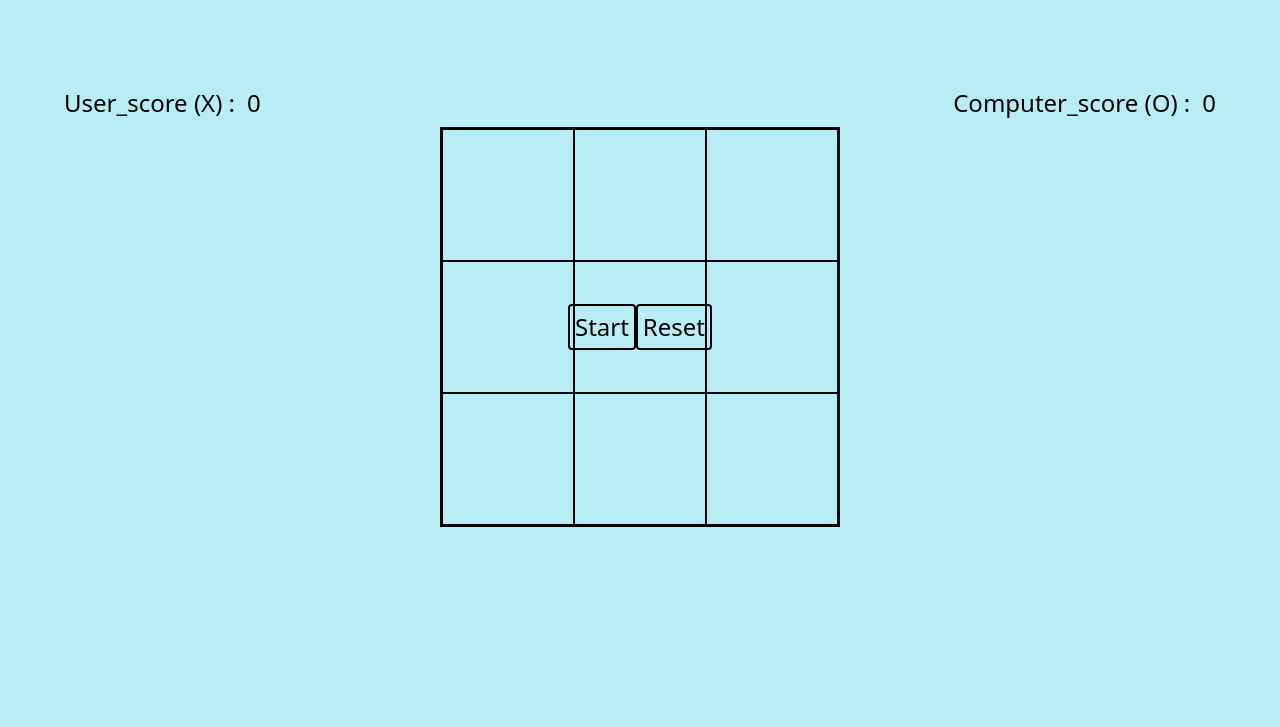
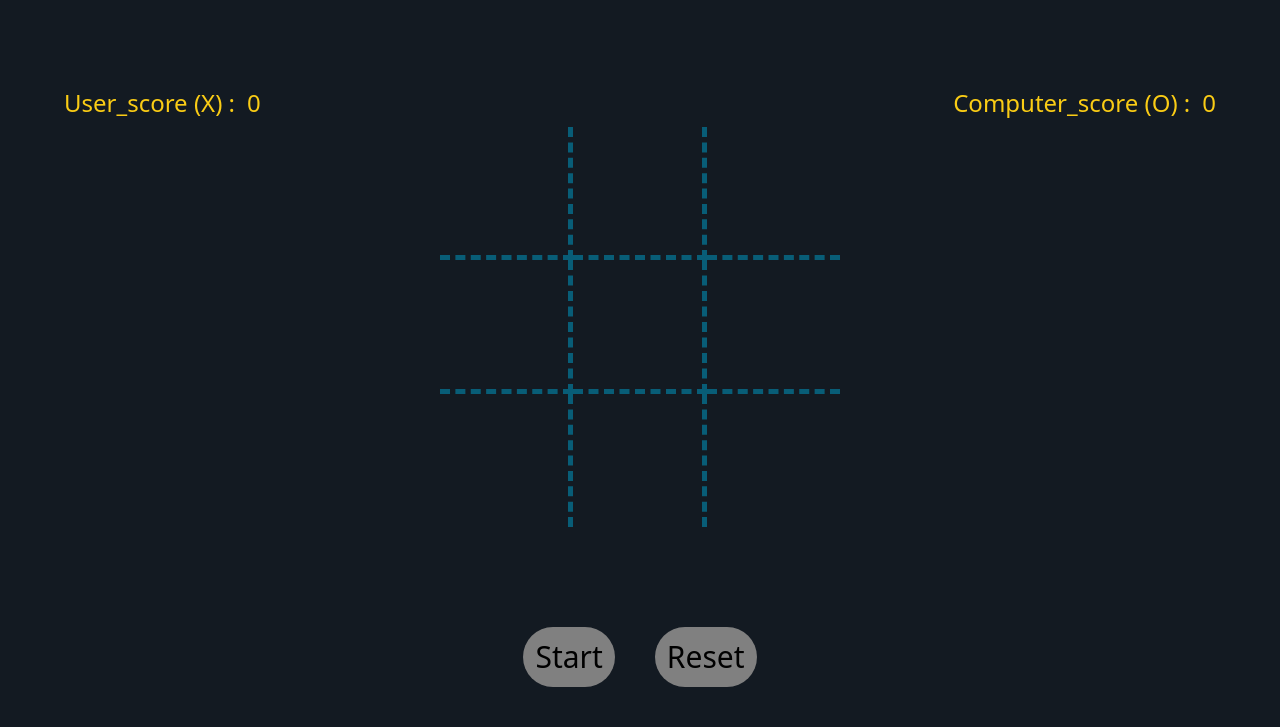
Before and after one commit to coder-gaurav69/Tic-tak-toe, a website: page index.html in a window 1280 px wide. Shown: the part 73-800 px from the top of the page. Drawn offline with Linux system fonts and the light colour scheme.

Commit message:
Add files via upload

```diff
--- a/index.html
+++ b/index.html
@@ -3,27 +3,23 @@
 <head>
   <meta charset="UTF-8">
   <meta name="viewport" content="width=device-width, initial-scale=1.0">
+  <link href="./output.css" rel="stylesheet">
+  <link rel="preconnect" href="https://fonts.googleapis.com">
+  <link rel="preconnect" href="https://fonts.gstatic.com" crossorigin>
+  <link href="https://fonts.googleapis.com/css2?family=Bebas+Neue&display=swap" rel="stylesheet">
   <link rel="stylesheet" href="style.css">
-  <link href="./output.css" rel="stylesheet">
-<!--   <script src="https://cdn.tailwindcss.com"></script> -->
+  <!-- <script src="https://cdn.tailwindcss.com"></script> -->
 
 </head>
 <body>
 
-  <div class="max-w-[100%] h-[100vh] bg-[#b8edf5] flex flex-col items-center justify-center relative ">
+  <div class="w-[100%] h-[100vh] bg-[#131A22] flex flex-col items-center justify-center relative ">
 
-      <div class="text-[20px] flex sm:absolute sm:top-[75%]  sm:text-2xl relative top-[140px] md:absolute md:top-[20%] md:left-[5%]">
-        <label class="User">User_score (X) :</label>&ensp;
-        <p class="U_score">0</p>
-      </div>
+    <div class="flex sm:flex-row flex-col absolute top-0 bg-[#37475A] w-[100%] sm:h-[60px] h-fit justify-center items-center gap-2">
 
-      <div class="computer text-[20px] flex sm:absolute sm:top-[70%]  sm:text-2xl relative top-[145px] md:absolute md:top-[20%] md:right-[5%]">
-        <label class="User_type">Computer_score (O) :</label>&ensp;
-        <p class="C_score">0</p>
-      </div>
+      <p class="sm:text-4xl text-3xl text-blue-500 sm:absolute sm:left-0 relative px-[15px]">Tic Tac Toe</p>
 
-      <div class="flex sm:flex-row  sm:gap-5 flex-col gap-y-1 sm:text-2xl text-xl absolute top-[10px]">
-
+        <div class="flex sm:flex-row flex-col sm:relative sm:left-[100px] lg:left-0 md:text-2xl sm:text-xl text-xl sm:gap-5 sm:w-fit xs:w-[100%]">
           <div class="Game_mode">
             <select id="gameModeSelect" >
               <option class="placeholder" disabled selected value="">Select Game Mode</option>
@@ -44,20 +40,40 @@
 
     </div>
 
-    <div class="result absolute sm:absolute sm:top-[70px] top-[120px] text-2xl"></div>
 
-    <div class="md:w-[400px]  md:h-[400px] sm:w-[300px] sm:h-[300px] w-[200px] h-[200px] border border-black border-[2px] grid grid-rows-3 grid-cols-3 sm:relative sm:bottom-[50px] md:relative md:top-0 absolute">
-      <div class="entity border border-black border-[1px] flex justify-center items-center md:text-7xl text-4xl"></div>
-      <div class="entity border border-black border-[1px] flex justify-center items-center md:text-7xl text-4xl"></div>
-      <div class="entity border border-black border-[1px] flex justify-center items-center md:text-7xl text-4xl"></div>
-      <div class="entity border border-black border-[1px] flex justify-center items-center md:text-7xl text-4xl"></div>
-      <div class="entity border border-black border-[1px] flex justify-center items-center md:text-7xl text-4xl"></div>
-      <div class="entity border border-black border-[1px] flex justify-center items-center md:text-7xl text-4xl"></div>
-      <div class="entity border border-black border-[1px] flex justify-center items-center md:text-7xl text-4xl"></div>
-      <div class="entity border border-black border-[1px] flex justify-center items-center md:text-7xl text-4xl"></div>
-      <div class="entity border border-black border-[1px] flex justify-center items-center md:text-7xl text-4xl"></div>
+    </div>
+
+    <div class="md:text-[35px] lg:text-[45px] flex absolute top-[11%] left-[5%] text-yellow-400 xs:hidden md:block">
+      <div class="round hidden">Round:</div>
+    </div>
+
+
+      <div class="text-[20px] flex sm:absolute sm:top-[75%]  sm:text-2xl relative top-[150px] md:absolute md:top-[20%] md:left-[5%] text-yellow-400">
+        <label class="User">User_score (X) :</label>&ensp;
+        <p class="U_score">0</p>
+      </div>
+
+      <div class="computer text-[20px] flex sm:absolute sm:top-[70%]  sm:text-2xl relative top-[150px] md:absolute md:top-[20%] md:right-[5%] text-yellow-400">
+        <label class="User_type">Computer_score (O) :</label>&ensp;
+        <p class="C_score">0</p>
+      </div>
+
+
+    <div class="result absolute sm:absolute sm:top-[70px] lg:top-[100px] top-[145px] text-2xl text-orange-500"></div>
+
+    <div class="md:w-[400px] md:h-[400px] sm:w-[280px] sm:h-[280px] w-[200px] h-[200px] grid grid-rows-3 grid-cols-3 sm:relative sm:bottom-[50px] md:relative md:top-0 absolute">
+      <div class="entity md:text-7xl text-4xl" style="--r:5px; --b:5px;"></div>
+      <div class="entity md:text-7xl text-4xl" style="--r:5px; --b:5px;"></div>
+      <div class="entity md:text-7xl text-4xl" style="--b:5px;"></div>
+      <div class="entity md:text-7xl text-4xl" style="--r:5px; --b:5px;"></div>
+      <div class="entity md:text-7xl text-4xl" style="--r:5px; --b:5px;"></div>
+      <div class="entity md:text-7xl text-4xl" style="--b:5px;"></div>
+      <div class="entity md:text-7xl text-4xl" style="--r:5px;"></div>
+      <div class="entity md:text-7xl text-4xl" style="--r:5px;"></div>
+      <div class="entity md:text-7xl text-4xl"></div>
       <div class="line md:w-[400px] sm:w-[300px] w-[200px]"></div>
     </div>
+
 
     <audio class="tick_sound">
       <source src="tick.wav" type="audio/wav">
@@ -71,9 +87,9 @@
       <source src="lose.wav" type="audio/wav">
     </audio>
 
-    <div class="flex gap-5  absolute  sm:text-3xl text-2xl bottom-[50px]">
-      <button class="play p-[5px] sm:text-3xl text-2xl border border-black border-[2px] rounded">Start</button>
-      <button class="reset p-[5px] sm:text-3xl text-2xl border border-black border-[2px] rounded">Reset</button>
+    <div class="flex flex-row  gap-5 sm:gap-10  absolute  sm:text-3xl text-2xl bottom-[40px] ">
+      <button class="play p-[12px]  rounded-full bg-[grey]">Start</button>
+      <button class="reset p-[12px] rounded-full bg-[grey]">Reset</button>
     </div>
 
   </div>
--- a/script.js
+++ b/script.js
@@ -17,6 +17,8 @@ let Match = document.querySelector("#Match_select");
 let mode  = document.querySelector("#gameModeSelect");
 let GameMode;
 let Match_value;
+let round = document.querySelector(".round")
+let R=1;
 
 
 document.addEventListener('DOMContentLoaded', (event) => {
@@ -39,24 +41,16 @@ document.addEventListener('DOMContentLoaded', (event) => {
 });
 
 play.addEventListener("click",()=>{
-    start();
+    if(Match_value != null && GameMode != null){
+        start();
+        if(Match_value != 1){
+            round.style.display = "block"
+            round.innerText = `Round: ${R}`
+        }
+    }
 })
 
-// reset.addEventListener("click",()=>{
-//     // U = 0;
-//     // C = 0;
-//     // User_score.innerHTML = ""
-//     // Computer_score.innerHTML = ""
-//     // entity.forEach(function(a,i){
-//     //     a.innerHTML = ""; // Reset the entity's inner HTML
-//     // })
-//     // line.style.display = "none"
-//     // mode.selectedIndex = 0;
-//     // Match.selectedIndex = 0;
-//     // result.innerHTML = ""
-//     location.reload();
 
-// })
 
 document.addEventListener('DOMContentLoaded', function() {
     reset.addEventListener('click', function() {
@@ -94,17 +88,9 @@ async function first_move(i){
             }
 
 
-            // if(GameMode.value == "computer"){
-
-
-
-            // }
-
             if(gameEnded){
                 Match_value = Match_value > 0 ? Match_value - 1 : 0;
-                console.log(Match_value)
                 resetGame()
-                // localStorage.setItem("match",Match_value);
             }
 
             if(Match_value == 0){
@@ -171,21 +157,6 @@ async function win(){
 }
 
 // for computer to tick
-// async function next_move(){
-
-//     await new Promise(resolve=> setTimeout(resolve,500))
-//     let random = Math.floor(Math.random()*9)
-
-//     if(!gameEnded && entity[random].innerHTML != "X" && entity[random].innerHTML != "O"){
-//         entity[random].innerHTML = "O";
-//         winner_checker()
-//     }
-
-//     else if(gameEnded != true){
-//         await next_move()
-//     }
-
-// }
 async function next_move() {
     await new Promise(resolve => setTimeout(resolve, 500));
 
@@ -469,13 +440,14 @@ function resetGame() {
     // console.log(Match_value)
 
     if(Match_value != 0){
-        console.log(Match_value)
+        R++;
         setTimeout(()=>{
             entity.forEach(function(a) {
                 a.innerHTML = ""; // Reset the entity's inner HTML
-                line.style.display = "none"
-                gameEnded = false
             });
+            line.style.display = "none"
+            gameEnded = false
+            round.innerText = `Round: ${R}`
         },2000)
     }
 
--- a/style.css
+++ b/style.css
@@ -5,22 +5,38 @@
 *{
     margin:0;
     padding:0;
+    user-select:none;
+    /* color:green; */
+    /* border:white 1px solid; */
 }
 
 
+.bebas-neue-regular {
+    font-family: "Bebas Neue", sans-serif;
+    font-weight: 400;
+    font-style: normal;
+  }
 
-.entity:hover{
+  .entity {
+    display: flex;
+    justify-content: center;
+    align-items: center;
+    border-bottom: var(--b, 0); /* Default to 0 if not provided */
+    border-right: var(--r, 0); /* Default to 0 if not provided */
+    border-style:dashed;
+    border-color:rgb(8, 93, 119);
+    color:purple;
+
+}
+
+/* .entity:hover{
     background:red;
     transform:scale(1.05);
-}
+} */
+
 
 .line{
-    /* width:400px; */
     height:2px;
-    /* top:16.66%; */
-    /* transform:rotate(-135deg) scale(1.2); */
-    /* top:50%; */
-    /* right:0%; */
     position:absolute;
     display:none;
     border: solid 2px red;
@@ -29,16 +45,10 @@
 select {
     width:100%;
     text-align:center;
+    padding:5px;
+    background:#232F3E;
+    color:green;
   }
 option {
     border:1px solid black;
   }
-
-/* .play{
-    border:solid 1px black;
-    padding:10px;
-    font-size:40px;
-    position:absolute;
-    bottom:20px;
-    border-radius:25px;
-} */
```
Also changed, not shown: output.css, 1 other file. Lines whose indentation alone changed are shown as unchanged.
